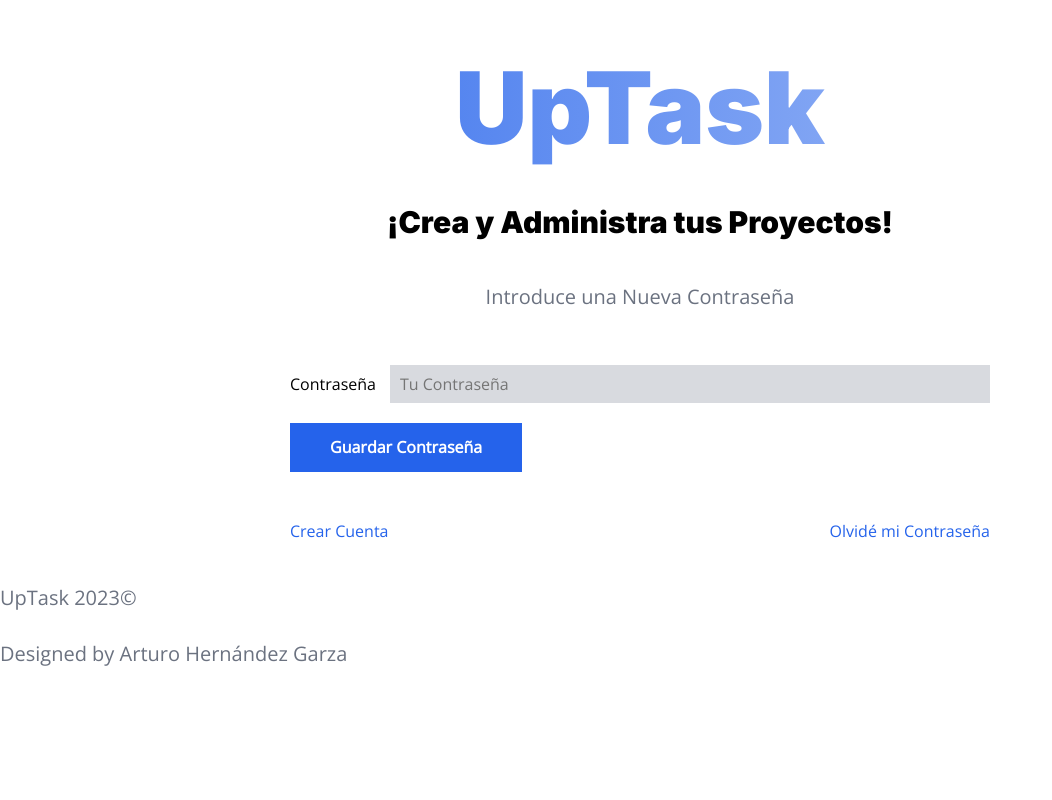
After one commit to ArturoHDZG/UpTask, a PHP site: template views/auth/restore.php in a window 1280 px wide. The commit adds this page. Shown: the top 800 px of the page, without its empty margins (0-1052 px from the left). Run offline with PHP 8.4, Linux system fonts and the light colour scheme; the template is opened without the code that fills it, so the values that code supplies are empty.

Commit message:
restore.php SASS complete

```diff
--- a/src/scss/auth/_index.scss
+++ b/src/scss/auth/_index.scss
@@ -1,3 +1,4 @@
 @forward 'create';
 @forward 'forget';
 @forward 'login';
+@forward 'restore';
--- /dev/null
+++ b/src/scss/auth/_restore.scss
@@ -0,0 +1,12 @@
+@use 'base/variables' as v;
+@use 'base/mixins' as m;
+
+.restablecer {
+  .uptask { @include m.upTaskLogo (v.$azul); }
+
+  input[type="submit"] { @include m.boton (v.$azul, v.$blanco); }
+
+  .acciones {
+    a { color: v.$azul; }
+  }
+}
--- /dev/null
+++ b/views/auth/restore.php
@@ -0,0 +1,25 @@
+<div class="contenedor restablecer">
+  <?php include_once __DIR__ . '/../templates/title.php' ?>
+
+  <div class="contenedor-sm">
+    <p class="desc-pagina">Introduce una Nueva Contraseña</p>
+    <form method="POST" action="/restore" class="formulario">
+      <div class="campo">
+        <label for="password">Contraseña</label>
+        <input
+          id="password"
+          name="password"
+          type="password"
+          placeholder="Tu Contraseña"
+        >
+      </div>
+
+      <input class="boton" type="submit" value="Guardar Contraseña">
+
+    </form>
+    <div class="acciones">
+      <a href="/create">Crear Cuenta</a>
+      <a href="/forget">Olvidé mi Contraseña</a>
+    </div>
+  </div>
+</div>
```
Also changed, not shown: controllers/LoginController.php (+5 -3 lines), public/build/css/app.css.
